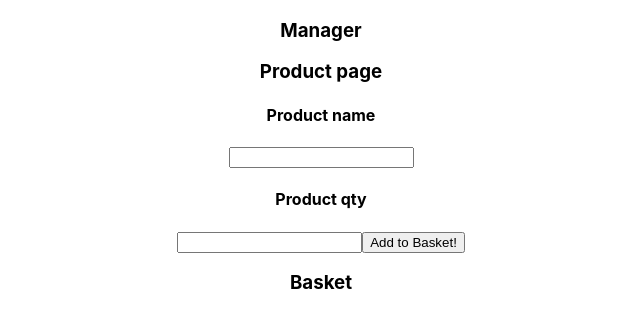
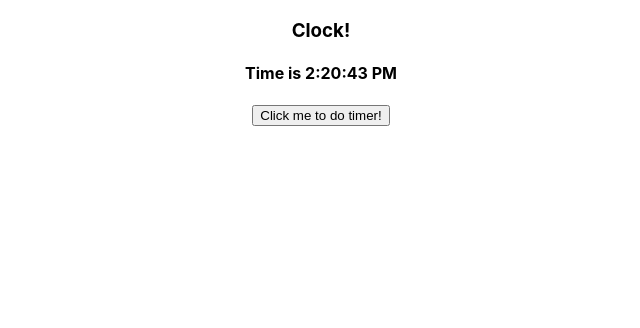
Before and after one commit to Reece-elder/BAE-21-MERN, a React (Create React App) app in the folder React/bae21-react/: page / in a window 1280 px wide. Shown: the top 328 px of the page, without its empty margins (319-959 px from the left). Built offline with nearby package versions, Linux system fonts and the light colour scheme.

Commit message:
useEffect

```diff
--- a/React/bae21-react/src/App.js
+++ b/React/bae21-react/src/App.js
@@ -12,6 +12,7 @@ import UserPassComp from './components/state-exercises/UserPassComp';
 import SearchTable from './components/state-exercises/SearchTable';
 // import Manager from './components/004-props/contactcard-exercise/Manager';
 import Manager from './components/007-lifting-state/Manager';
+import Clock from './components/008-useEffect/Clock';
 
 function App() {
   return (
@@ -28,7 +29,8 @@ function App() {
       {/* <ControlledInput/> */}
       {/* <UserPassComp/> */}
       {/* <SearchTable/> */}
-      <Manager/>
+      {/* <Manager/> */}
+      <Clock/>
     </div>
   );
 }
--- /dev/null
+++ b/React/bae21-react/src/components/008-useEffect/Clock.jsx
@@ -0,0 +1,36 @@
+import {useEffect, useState} from 'react';
+
+const Clock = () => {
+
+    // Use State to store and set the current time
+    const [time, setTime] = useState(new Date().toLocaleTimeString());
+    const [start, setStart] = useState(false);
+
+    // Use useEffect to console.log and run a function in 1 second
+    // First parameter to pass in is my function, what does it do on rerender
+    useEffect(() => {
+        // set timeout takes in parameter and time, does the paramater (function) after the time
+        setTimeout(tick, 1000);
+
+        // passing in time as a variable [], whenever time changes, do the useEffect
+    },[start]);
+
+    // Some function set the current time
+    const tick = () => {
+        // I want it to set the state to the current time
+        setTime(new Date().toLocaleTimeString());
+    }
+
+    // Will cause an infinite loop!!
+    // tick();
+
+    return (
+    <div>
+        <h3> Clock! </h3>
+        <h4> Time is {time}</h4>
+        <button type='button' onClick={() => setStart(!start)}> Click me to do timer! </button>
+    </div>
+    );
+}
+
+export default Clock;
```
Also changed, not shown: 1 other file (tests, documents, lock files or other folders).
